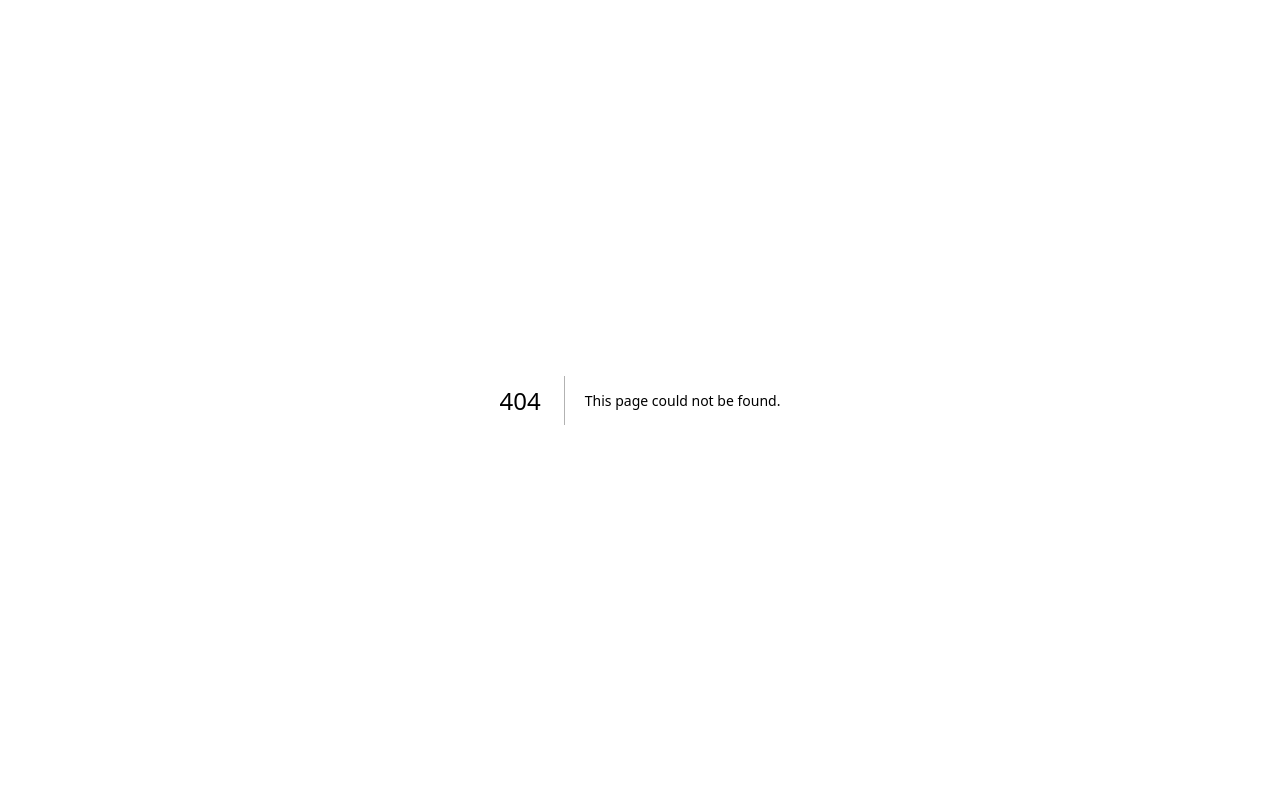
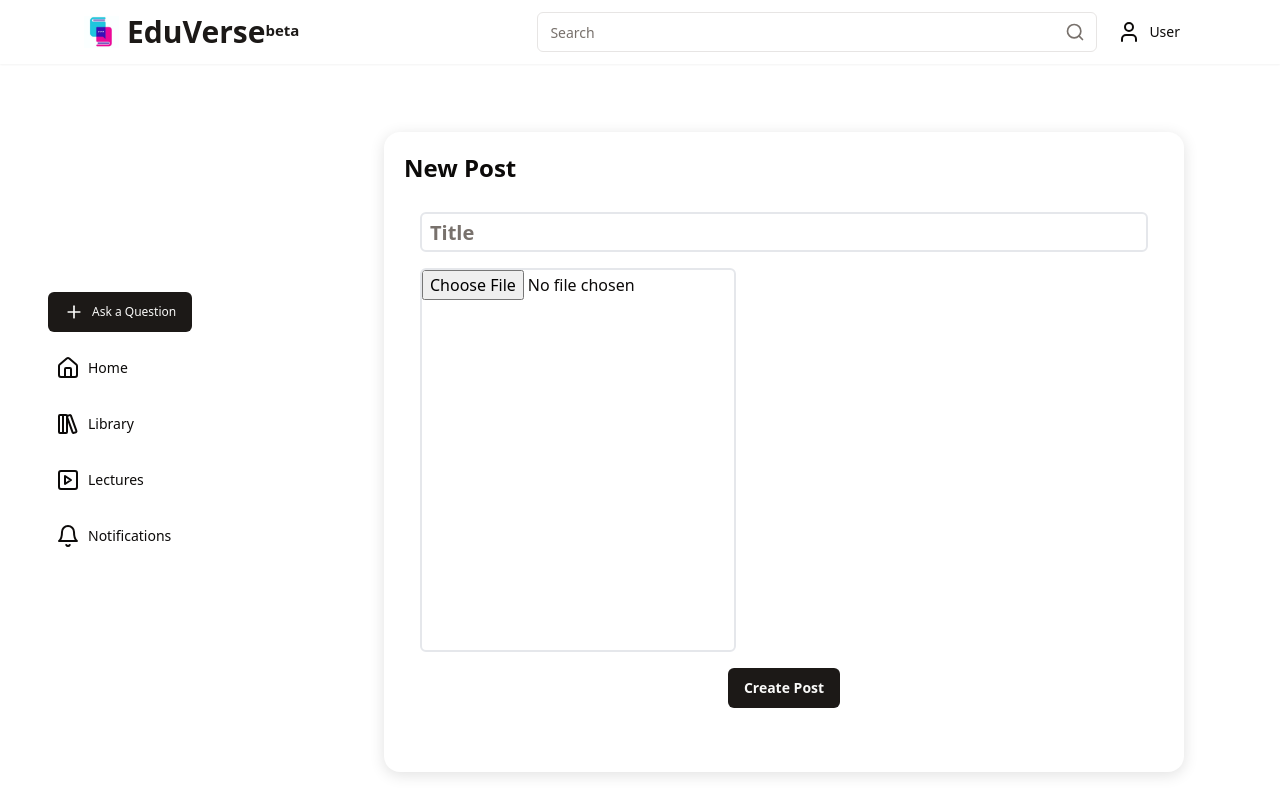
Before and after one commit to Sagnify/EduVerse, a Next.js app in the folder frontend/: page /new in a window 1280 px wide. Before the commit this address had no page. Built offline with nearby package versions, Linux system fonts and the light colour scheme.

Commit message:
added new post add feature

```diff
--- a/frontend/next.config.mjs
+++ b/frontend/next.config.mjs
@@ -4,8 +4,8 @@ const nextConfig = {
     remotePatterns: [
       {
         protocol: "https",
-        hostname: "utfs.io",
-        pathname: `/f/*`,
+        hostname: "i.ibb.co",
+        pathname: `/*/*`,
       },
     ],
   },
--- a/frontend/src/app/(main)/home/page.tsx
+++ b/frontend/src/app/(main)/home/page.tsx
@@ -5,8 +5,6 @@ import { useRouter } from "next/navigation";
 import useUserFetcher from "@/core/fetchUser";
 import Loading from "@/components/Loader";
 import PostList from "@/components/posts/PostList";
-import { Button } from "@/components/ui/button";
-import { Plus } from "lucide-react";
 import Current from "@/components/posts/CurrentLearning";
 
 const Page = () => {
--- /dev/null
+++ b/frontend/src/app/(main)/new/page.tsx
@@ -0,0 +1,166 @@
+"use client"
+import { useState } from "react";
+import { z } from "zod";
+import { useForm } from "react-hook-form";
+import { zodResolver } from "@hookform/resolvers/zod";
+import { useRouter } from "next/navigation";
+import { Input } from "@/components/ui/input";
+import { Button } from "@/components/ui/button";
+import Image from "next/image";
+import { postNewPost } from "@/core/post";
+
+// Define the schema for the form using Zod
+const postSchema = z.object({
+  title: z.string().min(1, "Title is required"),
+  image: z.any().optional(), // Optional image upload
+});
+
+type PostFormInputs = z.infer<typeof postSchema>;
+
+export default function NewPostPage() {
+  const [successMessage, setSuccessMessage] = useState("");
+  const [errorMessage, setErrorMessage] = useState("");
+  const [isLoading, setIsLoading] = useState(false);
+  const [imagePreview, setImagePreview] = useState<string | null>(null);
+  const [selectedImage, setSelectedImage] = useState<File | null>(null);
+  const router = useRouter();
+
+  function handleImageChange(event: React.ChangeEvent<HTMLInputElement>) {
+    const file = event.target.files?.[0];
+    if (file) {
+      const previewUrl = URL.createObjectURL(file);
+      setImagePreview(previewUrl);
+      setSelectedImage(file);
+    }
+  }
+
+  const {
+    register,
+    handleSubmit,
+    formState: { errors },
+  } = useForm<PostFormInputs>({
+    resolver: zodResolver(postSchema),
+  });
+
+  async function submitHandler(data: PostFormInputs) {
+    setIsLoading(true);
+    setErrorMessage("");
+
+    try {
+      let imageUrl = "";
+
+      if (selectedImage) {
+        const formData = new FormData();
+        formData.append("image", selectedImage);
+
+        const uploadResponse = await fetch(
+          "https://api.imgbb.com/1/upload?key=" +
+            process.env.NEXT_PUBLIC_IMGBB_API_KEY,
+          {
+            method: "POST",
+            body: formData,
+          }
+        );
+
+        const uploadData = await uploadResponse.json();
+
+        if (uploadData.success) {
+          imageUrl = uploadData.data.url;
+          console.log("Image URL:", imageUrl); // Log the image URL
+        } else {
+          throw new Error("Image upload failed");
+        }
+      }
+
+      await postNewPost(data.title, imageUrl); // Call the utility function
+
+      setSuccessMessage("Post created successfully!");
+      router.push("/home");
+    } catch (error) {
+      let errorMessage = "Failed to create the post.";
+
+      if (error instanceof Error) {
+        errorMessage = error.message; // Use the message from the caught error
+      } else if (error instanceof Response) {
+        // Handle fetch errors
+        const errorData = await error.json();
+        errorMessage = errorData.message || errorMessage;
+      }
+
+      setErrorMessage(errorMessage);
+    } finally {
+      setIsLoading(false);
+    }
+  }
+
+
+  return (
+    <div className="space-y-3 rounded-2xl mt-5 bg-card p-5 h-full shadow-[0_3px_15px_rgb(0,0,0,0.12)]">
+      <span className="text-2xl font-bold">New Post</span>
+      <form
+        onSubmit={handleSubmit(submitHandler)}
+        className="p-4 flex flex-col h-full"
+      >
+        <div className="mb-4">
+          <Input
+            type="text"
+            placeholder="Title"
+            {...register("title")}
+            className="w-full p-2 text-xl font-bold border-2 border-gray-200 rounded-md"
+          />
+          {errors.title && (
+            <p className="text-red-400 mb-2 text-xs font-bold">
+              {errors.title.message}
+            </p>
+          )}
+        </div>
+
+        <div className="mb-4 h-96">
+          {!imagePreview && (
+            <input
+              type="file"
+              accept="image/*"
+              onChange={handleImageChange}
+              className="items-center flex h-full justify-center border-2 border-gray-200 rounded-md"
+            />
+          )}
+          {imagePreview && (
+            <div className="mt-2 flex">
+              <Image
+                src={imagePreview}
+                alt="Image Preview"
+                height={200}
+                width={200}
+                className=" rounded-md"
+              />
+              <Button
+                onClick={() => {
+                  setImagePreview(null);
+                  setSelectedImage(null);
+                }}
+                className="btn btn-secondary rounded-full m-2"
+              >
+                X
+              </Button>
+            </div>
+          )}
+        </div>
+
+        <Button
+          type="submit"
+          className="btn btn-primary btn-block font-bold w-fit mx-auto"
+          disabled={isLoading}
+        >
+          {isLoading ? "Creating Post..." : "Create Post"}
+        </Button>
+      </form>
+
+      {successMessage && (
+        <p className="text-green-500 font-bold mt-4">{successMessage}</p>
+      )}
+      {errorMessage && (
+        <p className="text-red-500 font-bold mt-4">{errorMessage}</p>
+      )}
+    </div>
+  );
+}
--- a/frontend/src/app/(main)/post/[uuid]/page.tsx
+++ b/frontend/src/app/(main)/post/[uuid]/page.tsx
@@ -3,8 +3,6 @@ import React, { useEffect, useState } from "react";
 import Post from "@/components/posts/PostRender";
 import { fetchPostByUuid } from "@/core/fetchPosts";
 import Comments from "@/components/posts/Comments";
-import CommentInput from "@/components/posts/CommentInput";
-import { ScrollArea } from "@/components/ui/scroll-area";
 
 export default function Page({ params }: { params: { uuid: string } }) {
   const [post, setPost] = useState<any | null>(null);
--- a/frontend/src/components/LeftBar.tsx
+++ b/frontend/src/components/LeftBar.tsx
@@ -2,14 +2,13 @@
 import Link from "next/link";
 import { Bell, House, LibraryBig, Plus, SquarePlay, User } from "lucide-react";
 import { Button } from "./ui/button";
-import UserButton from "./UserButton";
 
 export default function Leftbar() {
   return (
     <>
       {/* Desktop/Tablet Navigation (Left sidebar) */}
       <div className="hidden md:flex flex-col gap-4 w-72 ">
-        <Link href={`/home`}>
+        <Link href={`/new`}>
           <Button className="gap-2 text-xs">
             <Plus size={20} />
             Ask a Question
@@ -52,7 +51,7 @@ export default function Leftbar() {
             <LibraryBig />
           </Button>
         </Link>
-        <Link href={`/home`}>
+        <Link href={`/new`}>
           <Button className="gap-2 text-xs">
             <Plus size={20} />
           </Button>
--- a/frontend/src/components/posts/Comments.tsx
+++ b/frontend/src/components/posts/Comments.tsx
@@ -5,7 +5,7 @@ import { formatReletiveDate } from "@/lib/utils";
 import CommentInput from "./CommentInput";
 import { ScrollArea } from "../ui/scroll-area";
 import { Button } from "../ui/button";
-import { CornerRightUp } from "lucide-react";
+import { CornerRightDown } from "lucide-react";
 
 interface CommentsProps {
   uuid: string;
@@ -161,7 +161,7 @@ const Comments: React.FC<CommentsProps> = ({ uuid }) => {
           onClick={scrollToBottom}
           className="fixed bottom-40 right-36 bg-blue-500 text-white px-4 py-2 rounded-full shadow-lg"
         >
-          <CornerRightUp />
+          <CornerRightDown />
         </Button>
         <div ref={bottomRef} />
       </ScrollArea>
--- /dev/null
+++ b/frontend/src/core/post.ts
@@ -0,0 +1,31 @@
+export async function postNewPost(
+  caption: string,
+  postImgUrl?: string
+): Promise<void> {
+  const token = localStorage.getItem("token");
+
+  if (!token) {
+    throw new Error("Token not found in localStorage");
+  }
+
+  const response = await fetch(
+    `https://eduverse-a4l5.onrender.com/api/posts/?token=${token}`,
+    {
+      method: "POST",
+      headers: {
+        "Content-Type": "application/json",
+      },
+      body: JSON.stringify({
+        caption,
+        post_img_url: postImgUrl || "",
+      }),
+    }
+  );
+
+  if (!response.ok) {
+    const errorData = await response.json();
+    throw new Error(errorData.message || "Failed to create the post.");
+  }
+
+  return;
+}
```
